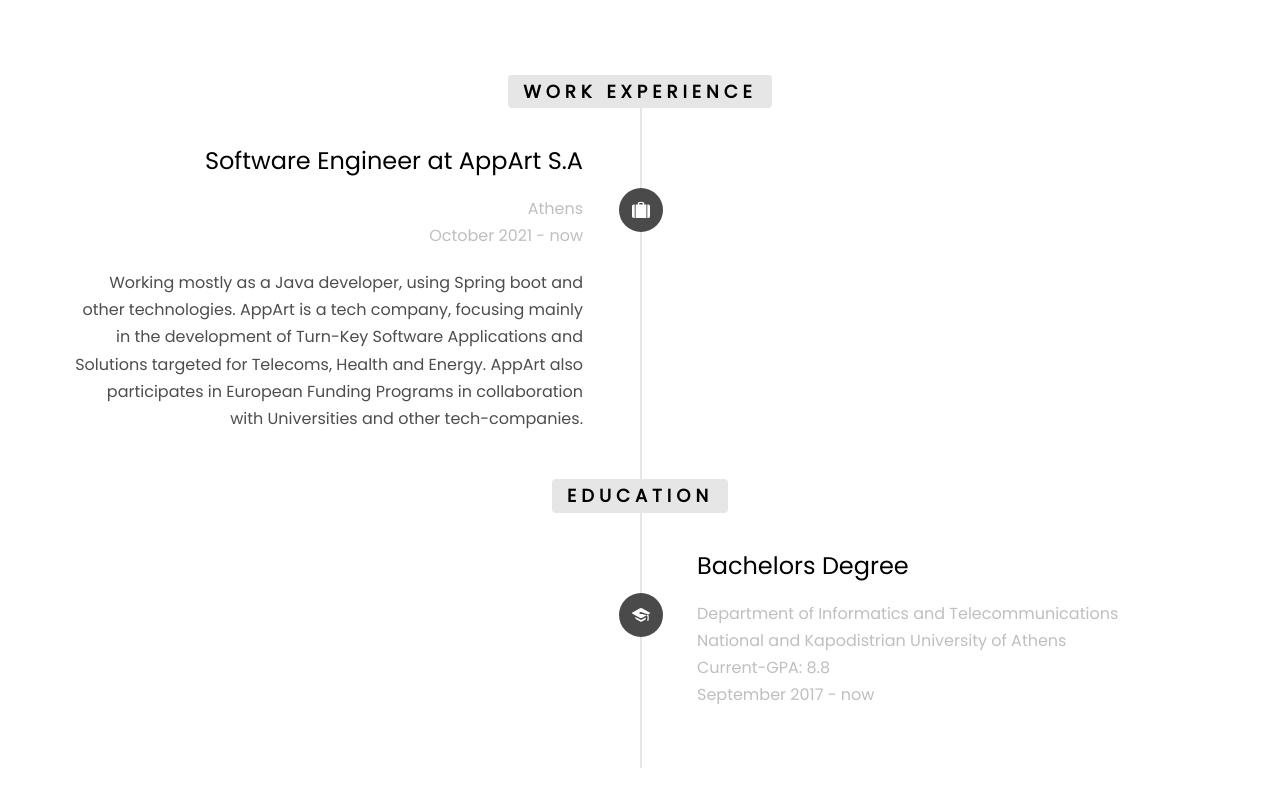
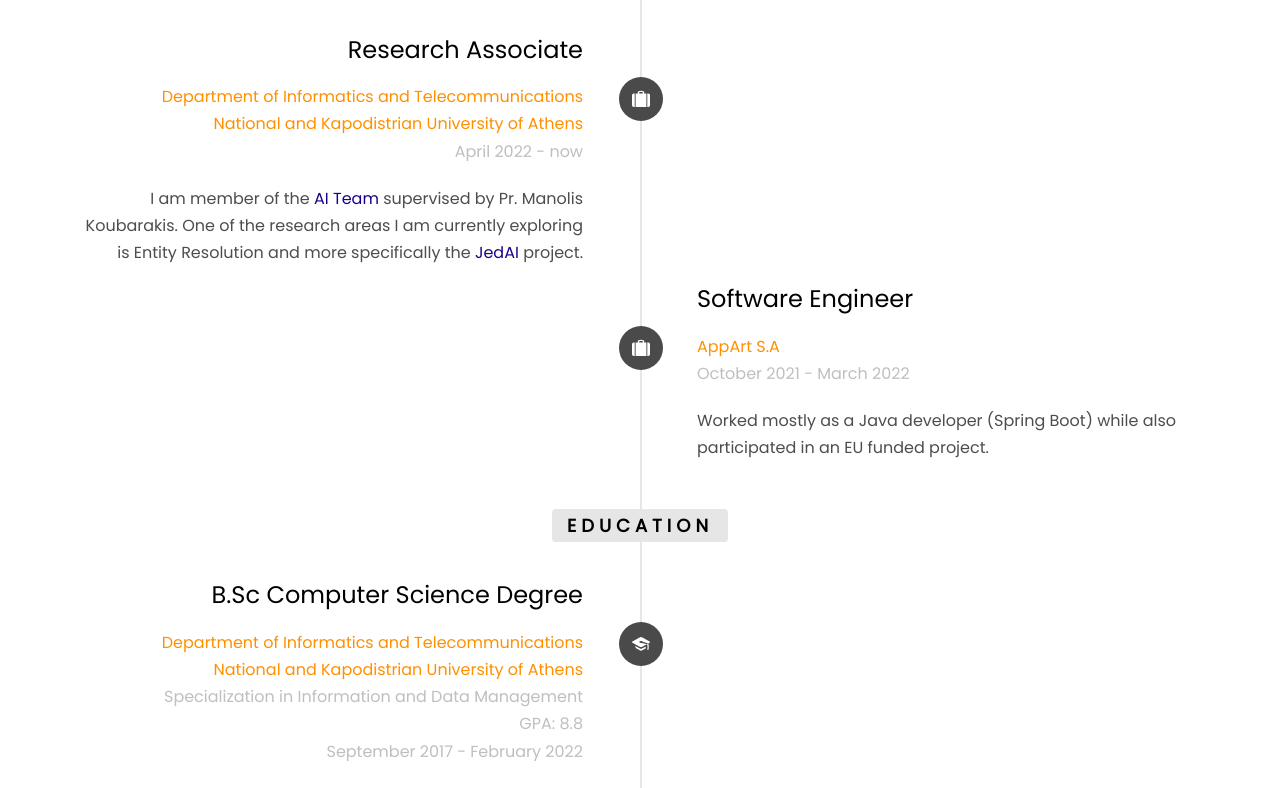
Before and after one commit to Nikoletos-K/Nikoletos-K.github.io, a plain HTML site: page index.html in a window 1280 px wide. Shown: the part 1815-2603 px from the top of the page. Drawn offline with Linux system fonts and the light colour scheme; some packages are replaced by stand-ins of ours; no server answers; files whose address does not match are found by name.

Commit message:
Update index.html

```diff
--- a/index.html
+++ b/index.html
@@ -101,7 +101,9 @@
 						<div class="display-tc js-fullheight animate-box" data-animate-effect="fadeIn">
 							<div class="profile-thumb" style="background: url(images/circle-cropped-1.png);background-position: center;"></div>
 							<h1><span>Konstantinos Nikoletos</span></h1>
-							<h3><span>Software Engineer | Bs Computer Science Student</span></h3>
+							<h3><span>Computer Science Researcher</span></h3>
+							<h3><span>and</span></h3>
+							<h3><span>Software Engineer</span></h3>
 							<p>
 								<ul class="fh5co-social-icons">
 									<li><a href="https://twitter.com/nikoletos_kon"><i class="icon-twitter2"></i></a></li>
@@ -138,8 +140,7 @@
 				</div>
 				<div class="col-md-7">
 					<h2 style="font-family: monospace ;">"Hello there";</h2>
-					<p> My name is Konstantinos and this is my website. I was born in Athens, in the early spring of 1999. The last five years I have been exploring the field of Computer Science.   </p>
-					<p> Currently, I am working at <a style="color:rgb(0, 0, 0); font-weight: bold" href="http://app-art.gr/company/">AppArt</a> as a Software Engineer, mostly developing back-end features for Data Analytics projects. At the same time I am implementing my thesis project in Machine Learning as I am studying and developing one state-of-the-art algorithm for <b>Entity Resolution</b> problems. </p>
+					<p> My name is Konstantinos and this is my website. I was born in Athens, in the early spring of 1999. I am a member of the <a style="color:rgb(29, 0, 136);" href="http://ai.di.uoa.gr">AI team</a> at the Department of Informatics -	 NKUA. Artificial Intelligence and Machine Learning are two of the research areas I currently explore. </p>
 					<p>
 						<ul class="fh5co-social-icons ">
 							<li><a href="https://github.com/Nikoletos-K"><i class="icon-github2"></i> <b style="vertical-align: top;font-size: 16px;">GitHub</b></a></li>
@@ -171,31 +172,32 @@
 						<li class="timeline-heading text-center animate-box">
 							<div><h3>Work Experience</h3></div>
 						</li>
-						<li class="animate-box timeline-unverted">
+						<li class="timeline-unverted animate-box">
 							<div class="timeline-badge"><i class="icon-suitcase"></i></div>
 							<div class="timeline-panel">
 								<div class="timeline-heading">
-									<h3 class="timeline-title">Software Engineer at AppArt S.A</h3>
-									<span class="company"> Athens <br>October 2021 - now</span>
+									<h3 class="timeline-title">Research Associate</h3>
+									<span class="company"><a href="https://www.di.uoa.gr/en">Department of Informatics and Telecommunications<BR>National and Kapodistrian University of Athens</a><Br> April 2022 - now</span>
 								</div>
 								<div class="timeline-body">
-									<p> Working mostly as a Java developer, using Spring boot and other technologies. AppArt is a tech company, focusing mainly in the development of Turn-Key Software Applications and Solutions targeted for Telecoms, Health and Energy. AppArt also participates in European Funding Programs in collaboration with Universities and other tech-companies.</p>
+									<p>I am member of the <a style="color:rgb(29, 0, 136);" href="http://ai.di.uoa.gr">AI Team</a> supervised by Pr. Manolis Koubarakis. One of the research areas I am currently exploring is Entity Resolution and more specifically the <a style="color:rgb(29, 0, 136);" href="https://jedai.scify.org">JedAI</a> project.</p>
 								</div>
 							</div>
 						</li>
-						<!-- <li class="timeline-inverted animate-box">
+						<li class="animate-box timeline-inverted">
 							<div class="timeline-badge"><i class="icon-suitcase"></i></div>
 							<div class="timeline-panel">
 								<div class="timeline-heading">
-									<h3 class="timeline-title">Junior Developer</h3>
-									<span class="company">Company Name - 2013 - 2015</span>
+									<h3 class="timeline-title">Software Engineer</h3>
+									<span class="company"> <a href="https://app-art.gr">AppArt S.A</a> <br>October 2021 - March 2022</span>
 								</div>
 								<div class="timeline-body">
-									<p>Far far away, behind the word mountains, they live in Bookmarksgrove right at the coast of the Semantics, a large language ocean.</p>
+									<p> Worked mostly as a Java developer (Spring Boot) while also participated in an EU funded project.</p>
 								</div>
 							</div>
 						</li>
-						<li class="animate-box timeline-unverted">
+
+						<!-- <li class="animate-box timeline-unverted">
 							<div class="timeline-badge"><i class="icon-suitcase"></i></div>
 							<div class="timeline-panel">
 								<div class="timeline-heading">
@@ -212,12 +214,12 @@
 						<li class="timeline-heading text-center animate-box">
 							<div><h3>Education</h3></div>
 						</li>
-						<li class="timeline-inverted animate-box">
+						<li class="timeline-unverted animate-box">
 							<div class="timeline-badge"><i class="icon-graduation-cap"></i></div>
 							<div class="timeline-panel">
 								<div class="timeline-heading">
-									<h3 class="timeline-title">Bachelors Degree</h3>
-									<span class="company"> Department of Informatics and Telecommunications<BR>National and Kapodistrian University of Athens<Br> Current-GPA: 8.8<br> September 2017 - now </Br></span>
+									<h3 class="timeline-title">B.Sc Computer Science Degree</h3>
+									<span class="company"> <a href="https://www.di.uoa.gr/en">Department of Informatics and Telecommunications<BR>National and Kapodistrian University of Athens</a><Br> Specialization in Information and Data Management<Br> GPA: 8.8<br> September 2017 - February 2022 </Br></span>
 									</div>
 								<!-- <div class="timeline-body">
 									<p> The best department for Computer Sciences in Greece. Great environment, friendly to knowledge and ideas and mostly really capable teaching staff.</p>
```
